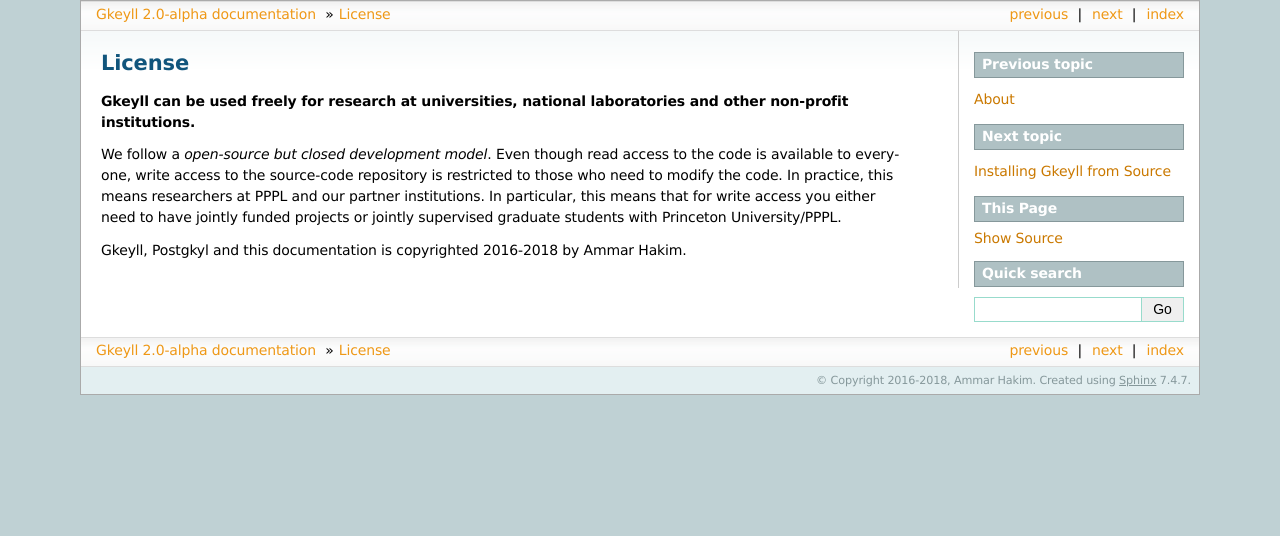
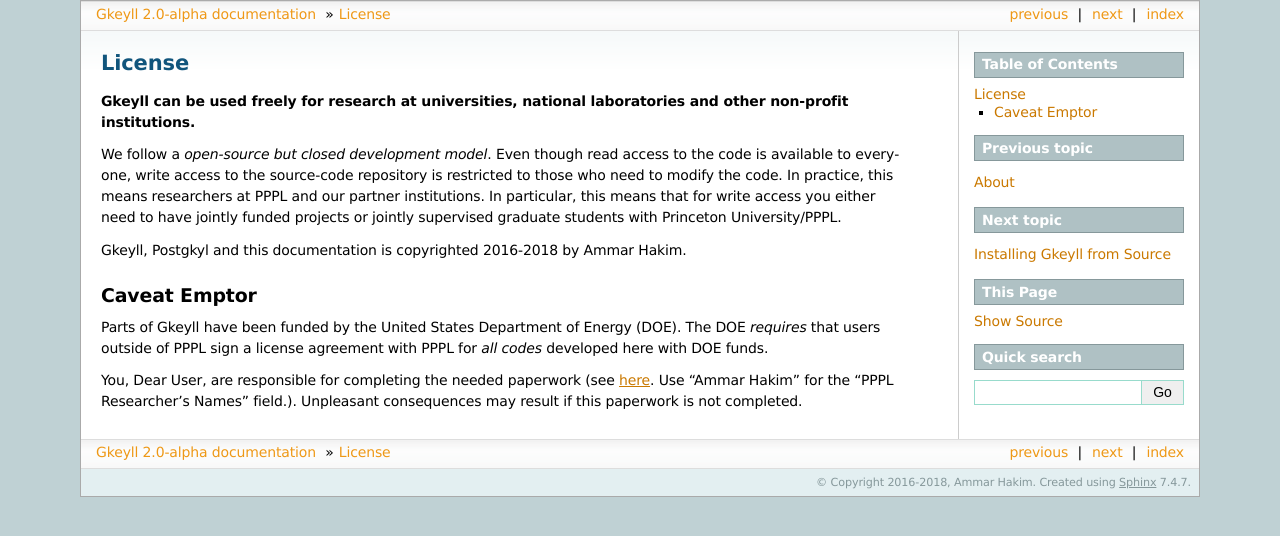
Before and after one commit to ammarhakim/gkyl-doc, a Sphinx documentation site: the page built from source/license.rst, in a window 1280 px wide. Shown: the top 536 px of the page. Built offline with Sphinx 7.4.7, drawn with Linux system fonts in a browser that asks for light colours.

Commit message:
Added Caveat for license as DOE needs explicit license agreement with PPPL

```diff
--- a/source/gkyl/install.rst
+++ b/source/gkyl/install.rst
@@ -87,7 +87,8 @@
     ./waf configure CC=mpicc CXX=mpicxx
 
 where CC and CXX are names of the MPI compilers to use. Note that in
-some cases the full path to the compiler may need to be specified.
+some cases the full path to the compiler may need to be specified. If
+the compilers are already in your path, then you can omit all flags.
 
 If you need to use system supplied builds, you need to specify more
 complex set of paths. Although you can do this by passing options to
--- a/source/license.rst
+++ b/source/license.rst
@@ -14,3 +14,17 @@
 
 Gkeyll, Postgkyl and this documentation is copyrighted 2016-2018 by
 Ammar Hakim.
+
+Caveat Emptor
+-------------
+
+Parts of Gkeyll have been funded by the United States Department of
+Energy (DOE). The DOE *requires* that users outside of PPPL sign a
+license agreement with PPPL for *all codes* developed here with DOE
+funds.
+
+You, Dear User, are responsible for completing the needed paperwork
+(see `here
+<https://theory.pppl.gov/research/TheoryCodeLicenseReleaseForm.pdf>`_. Use
+"Ammar Hakim" for the "PPPL Researcher's Names" field.). Unpleasant
+consequences may result if this paperwork is not completed.
```
